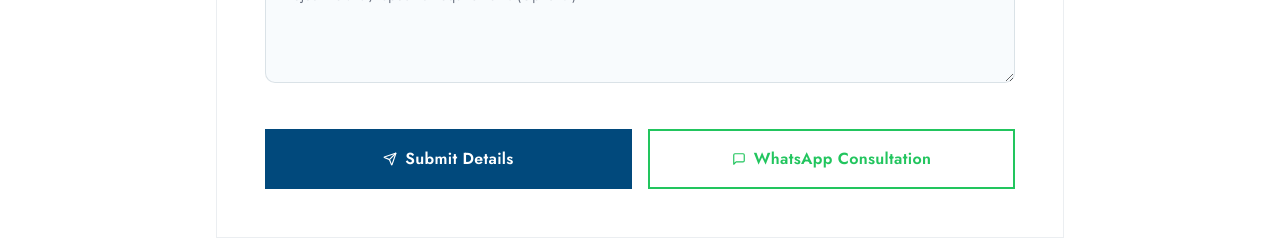
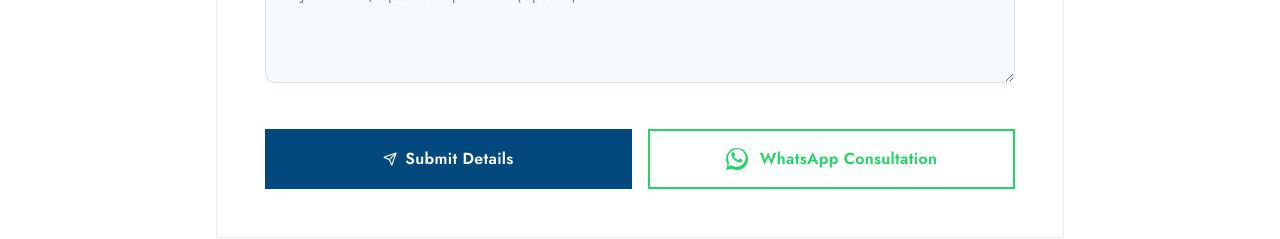
Before and after one commit to JabeerShaik786/indianatraderskkd, a Next.js app: page /indianatraderskkd/ in a window 1280 px wide. Shown: the part 10600-10839 px from the top of the page. Built offline with nearby package versions, Linux system fonts and the light colour scheme.

Commit message:
style: replace generic WhatsApp chat icon with official brand logo SVG and update hover states

```diff
--- a/src/components/ConsultationForm.tsx
+++ b/src/components/ConsultationForm.tsx
@@ -365,9 +365,15 @@ export default function ConsultationForm() {
         <button
           type="button"
           onClick={handleWhatsAppConsult}
-          className="w-full flex items-center justify-center gap-2 px-6 py-4 border-2 border-[#22C55E] text-[#22C55E] hover:bg-[#22C55E] hover:text-white hover:-translate-y-[2px] hover:shadow-md active:scale-[0.98] transition-all duration-150 text-[16px] font-semibold tracking-[0.02em] font-headings"
+          className="w-full flex items-center justify-center gap-3 px-6 py-4 border-2 border-[#25D366] text-[#25D366] hover:bg-[#25D366]/8 hover:border-[#128C7E] hover:text-[#128C7E] hover:-translate-y-[2px] hover:shadow-md active:scale-[0.98] transition-all duration-150 text-[16px] font-semibold tracking-[0.02em] font-headings"
         >
-          <MessageSquare size={14} />
+          <svg
+            viewBox="0 0 24 24"
+            className="w-[20px] h-[20px] md:w-[22px] md:h-[22px] shrink-0 transition-transform duration-150"
+            fill="#25D366"
+          >
+            <path d="M.057 24l1.687-6.163c-1.041-1.804-1.588-3.849-1.587-5.946C.06 5.348 5.397.01 12.008.01c3.202.001 6.212 1.246 8.477 3.514 2.266 2.268 3.507 5.28 3.505 8.484-.004 6.657-5.34 11.997-11.953 11.997-2.005-.001-3.973-.502-5.724-1.455L0 24zm6.59-4.846c1.6.95 3.188 1.449 4.825 1.451 5.436 0 9.86-4.42 9.863-9.864.001-2.637-1.03-5.114-2.905-6.99S14.64 1.252 12.008 1.252c-5.441 0-9.866 4.42-9.869 9.866-.001 1.77.463 3.498 1.345 5.021l-.98 3.586 3.673-.963zm10.702-6.559c-.299-.15-1.77-.874-2.043-.973-.274-.099-.474-.149-.673.15-.198.298-.77.973-.943 1.171-.173.199-.347.223-.646.074-.299-.15-1.265-.466-2.41-1.484-.89-.793-1.49-1.772-1.664-2.07-.173-.299-.018-.46.131-.609.135-.133.298-.347.447-.521.15-.173.199-.298.298-.497.1-.198.05-.371-.025-.521-.075-.15-.673-1.62-.922-2.206-.24-.58-.485-.5-.673-.51-.173-.008-.371-.01-.57-.01-.198 0-.52.074-.792.372-.272.297-1.04 1.016-1.04 2.479 0 1.462 1.065 2.875 1.213 3.074.149.198 2.096 3.2 5.077 4.487.709.306 1.262.489 1.694.625.712.227 1.36.195 1.871.118.571-.085 1.77-.724 2.02-1.424.248-.699.248-1.299.173-1.424-.075-.124-.272-.198-.57-.347z" />
+          </svg>
           <span>WhatsApp Consultation</span>
         </button>
       </div>
```
